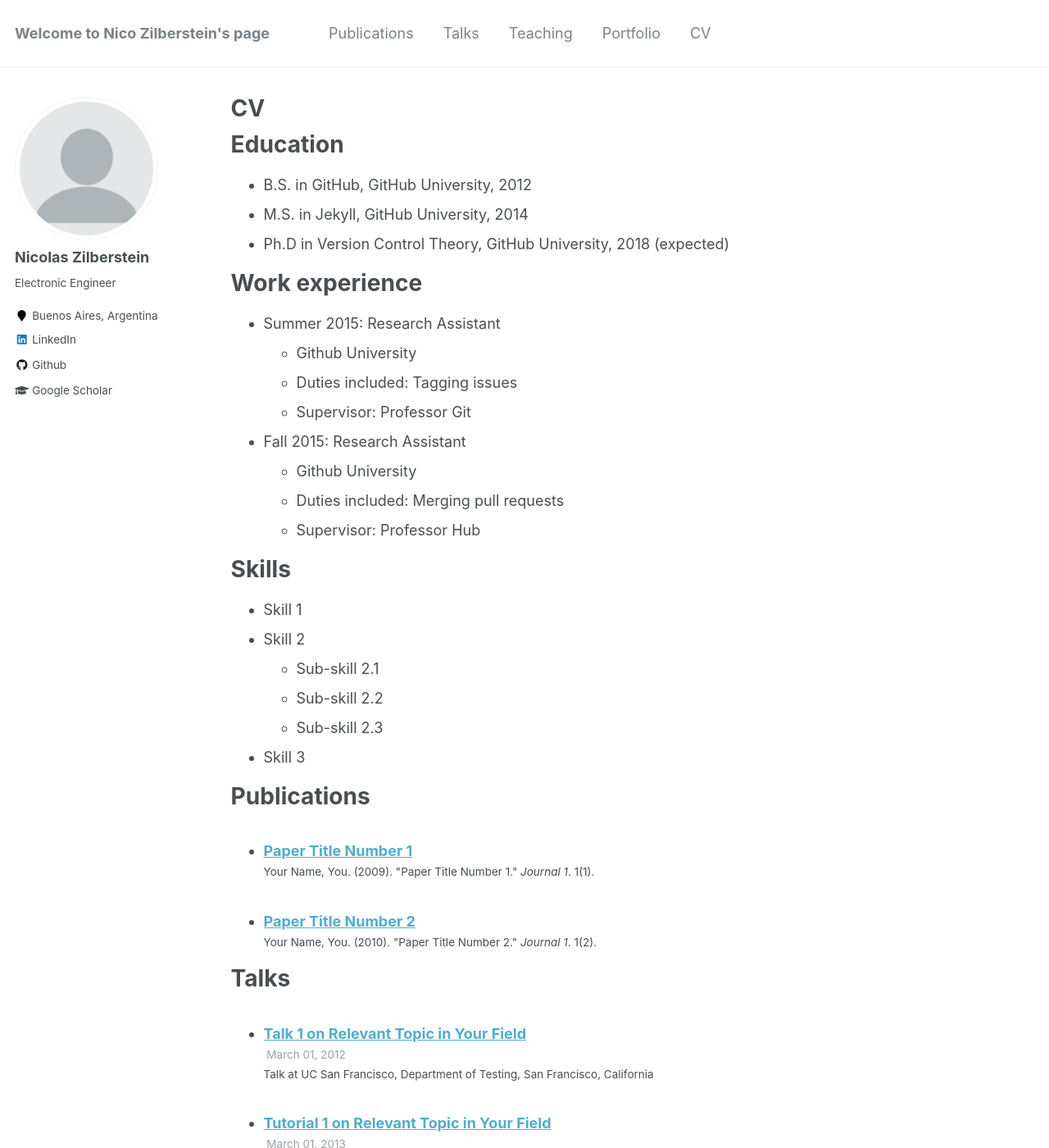
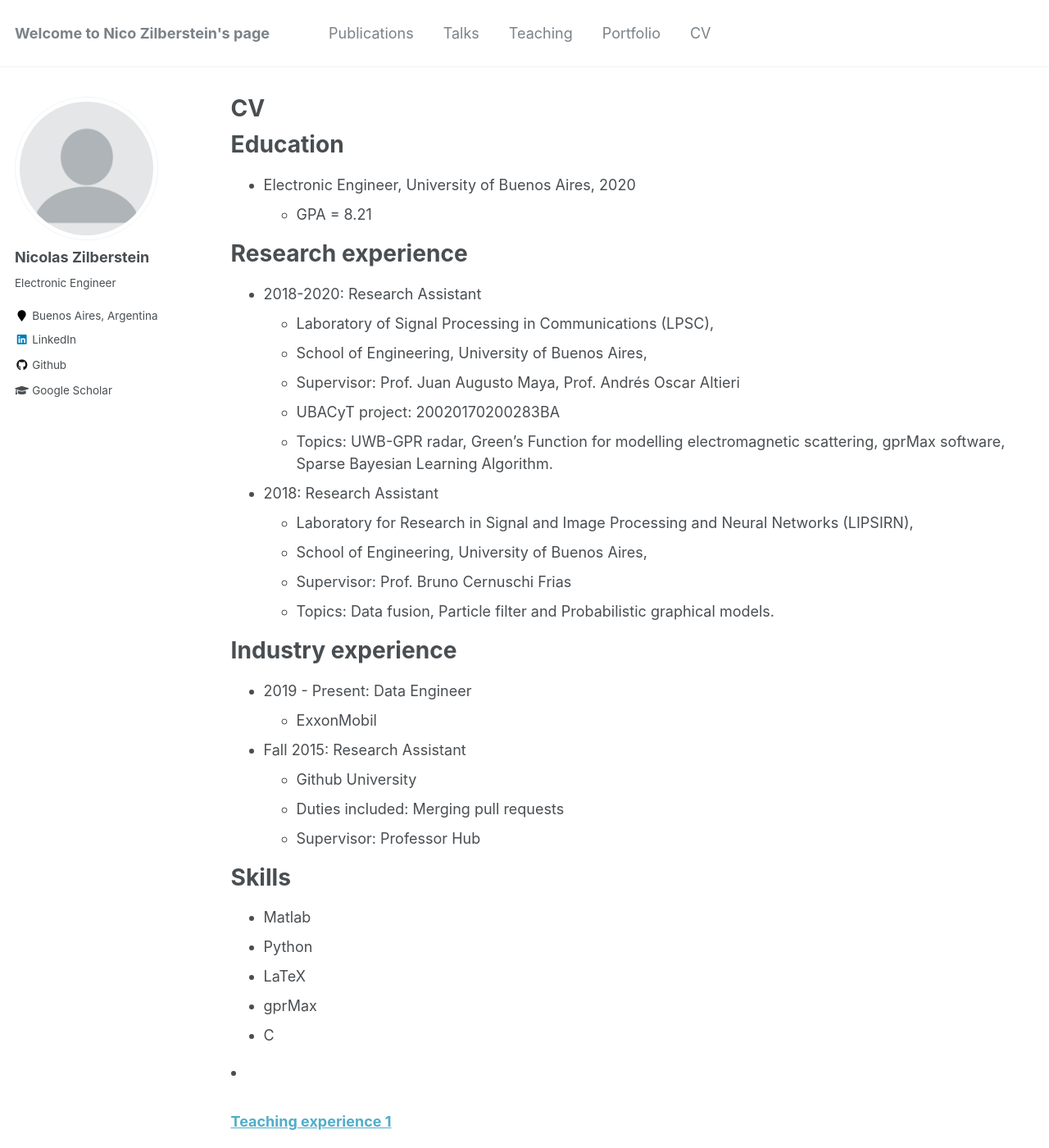
Before and after one commit to nzilberstein/nzilberstein.github.io, a Jekyll site: the page built from _pages/cv.md, in a window 1280 px wide and 1400 px high. Shown: the whole window at 82% size. Built offline with Jekyll 4.4.1, drawn with Linux system fonts in a browser that asks for light colours; some of the changed text lies outside the part shown.

Commit message:
Update cv.md
Cv update

```diff
--- a/_pages/cv.md
+++ b/_pages/cv.md
@@ -11,16 +11,28 @@ redirect_from:
 
 Education
 ======
-* B.S. in GitHub, GitHub University, 2012
-* M.S. in Jekyll, GitHub University, 2014
-* Ph.D in Version Control Theory, GitHub University, 2018 (expected)
+* Electronic Engineer, University of Buenos Aires, 2020
+  * GPA = 8.21
 
-Work experience
+Research experience
 ======
-* Summer 2015: Research Assistant
-  * Github University
-  * Duties included: Tagging issues
-  * Supervisor: Professor Git
+* 2018-2020: Research Assistant
+  * Laboratory of Signal Processing in Communications (LPSC),
+  * School of Engineering, University of Buenos Aires,
+  * Supervisor: Prof. Juan Augusto Maya, Prof. Andrés Oscar Altieri
+  * UBACyT project: 20020170200283BA
+  * Topics: UWB-GPR radar, Green's Function for modelling electromagnetic scattering, gprMax software, Sparse Bayesian Learning Algorithm.
+
+* 2018: Research Assistant
+  * Laboratory for Research in Signal and Image Processing and Neural Networks (LIPSIRN),
+  * School of Engineering, University of Buenos Aires,
+  * Supervisor: Prof. Bruno Cernuschi Frias
+  * Topics: Data fusion, Particle filter and Probabilistic graphical models.
+
+Industry experience
+======
+* 2019 - Present: Data Engineer
+  * ExxonMobil
 
 * Fall 2015: Research Assistant
   * Github University
@@ -29,27 +41,11 @@ Work experience
 
 Skills
 ======
-* Skill 1
-* Skill 2
-  * Sub-skill 2.1
-  * Sub-skill 2.2
-  * Sub-skill 2.3
-* Skill 3
-
-Publications
-======
-  <ul>{% for post in site.publications %}
-    {% include archive-single-cv.html %}
-  {% endfor %}</ul>
-
-Talks
-======
-  <ul>{% for post in site.talks %}
-    {% include archive-single-talk-cv.html %}
-  {% endfor %}</ul>
-
-Teaching
-======
+* Matlab
+* Python
+* LaTeX
+* gprMax
+* C
   <ul>{% for post in site.teaching %}
     {% include archive-single-cv.html %}
   {% endfor %}</ul>
```
